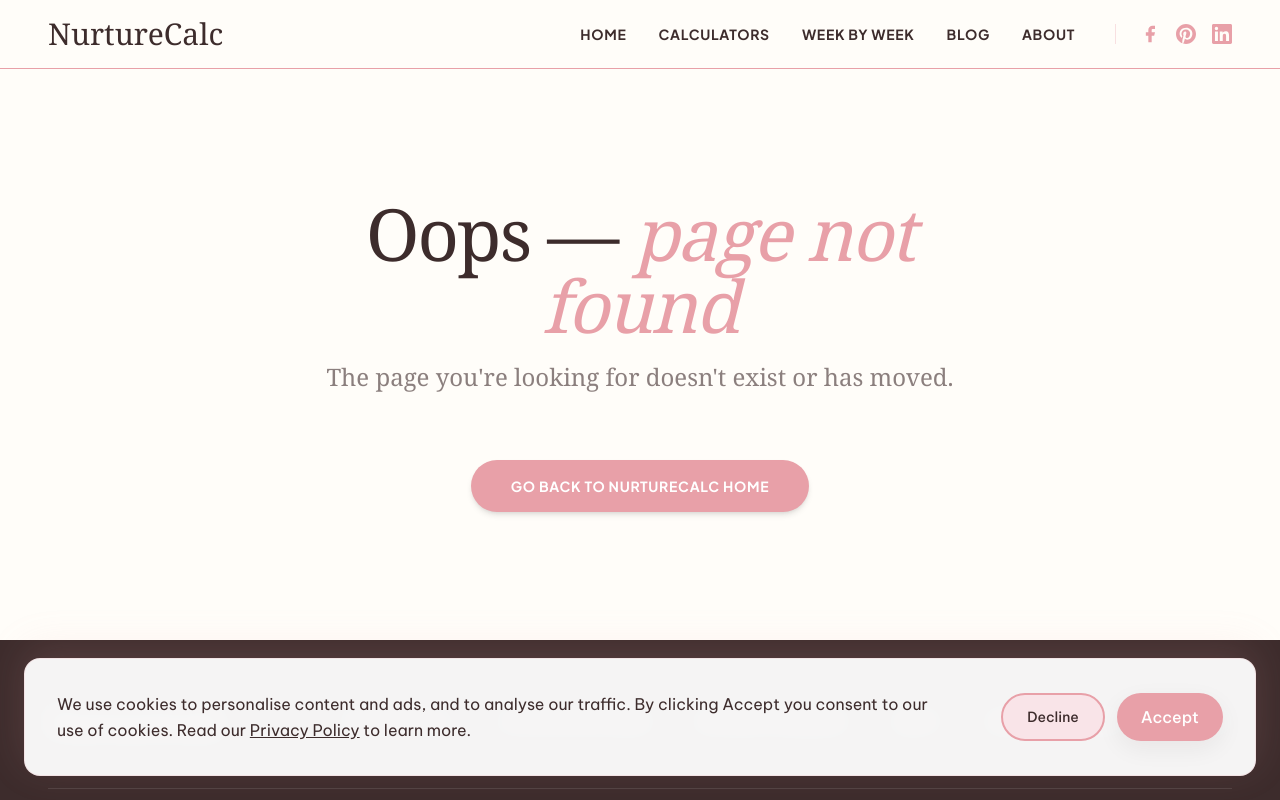
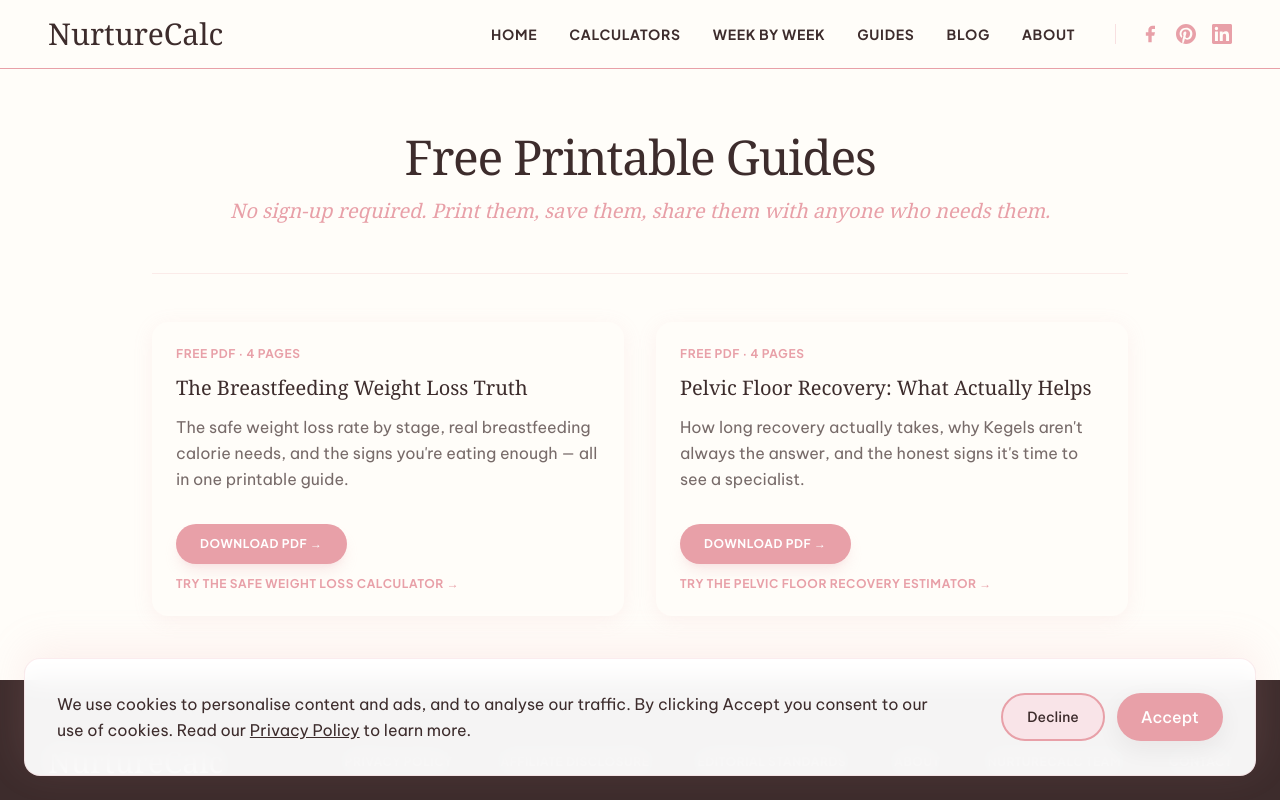
Before and after one commit to josefmomo214/NurtureCalc, a Next.js app: page /guides in a window 1280 px wide. Before the commit this address had no page. Shown: the top 800 px of the page. Built offline with nearby package versions, Linux system fonts and the light colour scheme.

Commit message:
Add guides hub page and wire into navigation

```diff
--- /dev/null
+++ b/src/app/guides/page.tsx
@@ -0,0 +1,95 @@
+import Header from "@/components/Header";
+import Footer from "@/components/Footer";
+import Link from "next/link";
+import { Metadata } from "next";
+import { guides } from "@/data/guides";
+
+export function generateMetadata(): Metadata {
+  const title = "Free Printable Guides — Postpartum Recovery Resources | NurtureCalc";
+  const description = "Free, printable postpartum guides — no sign-up required. Breastfeeding, weight loss, and pelvic floor recovery, backed by clinical guidelines.";
+
+  return {
+    title,
+    description,
+    alternates: {
+      canonical: "/guides",
+    },
+    openGraph: {
+      title,
+      description,
+      url: "https://nurturecalc.com/guides",
+      type: "website",
+    },
+  };
+}
+
+export default function GuidesHub() {
+  const breadcrumbJsonLd = {
+    "@context": "https://schema.org",
+    "@type": "BreadcrumbList",
+    "itemListElement": [
+      { "@type": "ListItem", "position": 1, "name": "Home", "item": "https://nurturecalc.com/" },
+      { "@type": "ListItem", "position": 2, "name": "Free Guides", "item": "https://nurturecalc.com/guides/" }
+    ]
+  };
+
+  return (
+    <div className="flex flex-col min-h-screen bg-[#FFFDF9]">
+      <script
+        type="application/ld+json"
+        dangerouslySetInnerHTML={{ __html: JSON.stringify(breadcrumbJsonLd) }}
+      />
+      <Header />
+
+      <main className="flex-1 max-w-5xl mx-auto w-full py-16 px-6">
+        <header className="space-y-4 text-center border-b border-[#E8A0A8]/20 pb-12 mb-12">
+          <h1 className="text-4xl md:text-5xl tracking-tight text-[#3D2C2C] font-serif">
+            Free Printable Guides
+          </h1>
+          <p className="text-[#E8A0A8] text-xl font-serif italic">
+            No sign-up required. Print them, save them, share them with anyone who needs them.
+          </p>
+        </header>
+
+        <div className="grid grid-cols-1 md:grid-cols-2 gap-8">
+          {guides.map((guide) => (
+            <div
+              key={guide.slug}
+              className="bg-[#FFFDF9] rounded-2xl p-6 shadow-[0_4px_20px_rgba(232,160,168,0.12)] hover:shadow-[0_10px_40px_rgba(232,160,168,0.3)] transition-shadow duration-300 flex flex-col"
+            >
+              <span className="font-label uppercase tracking-wider text-xs text-[#E8A0A8] font-bold mb-3">
+                Free PDF · {guide.pageCount} pages
+              </span>
+
+              <h2 className="font-serif text-xl text-[#3D2C2C] mb-3">
+                {guide.title}
+              </h2>
+
+              <p className="text-[#3D2C2C]/70 leading-relaxed mb-8 flex-1">
+                {guide.description}
+              </p>
+
+              <div className="flex flex-wrap items-center gap-x-6 gap-y-3">
+                <a
+                  href={`/guides/${guide.filename}`}
+                  download
+                  className="inline-block bg-[#E8A0A8] hover:bg-[#D58A92] text-white px-6 py-3 rounded-full font-label uppercase tracking-widest text-xs font-bold transition-all hover:scale-105 shadow-lg shadow-[#E8A0A8]/20"
+                >
+                  Download PDF →
+                </a>
+                <Link
+                  href={guide.relatedCalculatorUrl}
+                  className="font-label uppercase tracking-widest text-[#E8A0A8] hover:text-[#D58A92] font-bold text-xs transition-colors"
+                >
+                  Try the {guide.relatedCalculatorName} →
+                </Link>
+              </div>
+            </div>
+          ))}
+        </div>
+      </main>
+
+      <Footer />
+    </div>
+  );
+}
--- a/src/components/Footer.tsx
+++ b/src/components/Footer.tsx
@@ -47,6 +47,9 @@ export default function Footer() {
           <Link href="/postpartum-week-by-week/" className="font-label text-xs font-bold tracking-widest uppercase hover:text-[#E8A0A8] transition-colors">
             Week by Week
           </Link>
+          <Link href="/guides/" className="font-label text-xs font-bold tracking-widest uppercase hover:text-[#E8A0A8] transition-colors">
+            Guides
+          </Link>
           {BLOG_CATEGORY_LINKS.map((item) => (
             <Link
               key={item.label}
--- a/src/components/Header.tsx
+++ b/src/components/Header.tsx
@@ -26,6 +26,7 @@ export default function Header() {
           <Link href="/" className="hover:text-[#E8A0A8] transition-colors">HOME</Link>
           <Link href="/#calculators" className="hover:text-[#E8A0A8] transition-colors">CALCULATORS</Link>
           <Link href="/postpartum-week-by-week/" className="hover:text-[#E8A0A8] transition-colors">WEEK BY WEEK</Link>
+          <Link href="/guides/" className="hover:text-[#E8A0A8] transition-colors">GUIDES</Link>
           <div className="relative group">
             <Link href="/blog/" className="hover:text-[#E8A0A8] transition-colors">BLOG</Link>
             <div className="absolute top-full left-1/2 -translate-x-1/2 hidden group-hover:block group-focus-within:block z-10">
@@ -87,6 +88,7 @@ export default function Header() {
             { name: "Pelvic Floor", href: "/pelvic-floor" },
             { name: "Baby Weight", href: "/baby-weight" },
             { name: "Week by Week", href: "/postpartum-week-by-week/" },
+            { name: "Guides", href: "/guides/" },
           ].map((link) => (
             <Link
               key={link.name}
--- /dev/null
+++ b/src/data/guides.ts
@@ -0,0 +1,30 @@
+export interface Guide {
+  slug: string
+  title: string
+  filename: string
+  description: string
+  pageCount: number
+  relatedCalculatorUrl: string
+  relatedCalculatorName: string
+}
+
+export const guides: Guide[] = [
+  {
+    slug: "breastfeeding-weight-loss-truth",
+    title: "The Breastfeeding Weight Loss Truth",
+    filename: "breastfeeding-weight-loss-truth.pdf",
+    description: "The safe weight loss rate by stage, real breastfeeding calorie needs, and the signs you're eating enough — all in one printable guide.",
+    pageCount: 4,
+    relatedCalculatorUrl: "/safe-weight-loss/",
+    relatedCalculatorName: "Safe Weight Loss Calculator"
+  },
+  {
+    slug: "pelvic-floor-recovery-guide",
+    title: "Pelvic Floor Recovery: What Actually Helps",
+    filename: "pelvic-floor-recovery-guide.pdf",
+    description: "How long recovery actually takes, why Kegels aren't always the answer, and the honest signs it's time to see a specialist.",
+    pageCount: 4,
+    relatedCalculatorUrl: "/pelvic-floor-recovery/",
+    relatedCalculatorName: "Pelvic Floor Recovery Estimator"
+  }
+]
```
Also changed, not shown: 1 other file (tests, documents, lock files or other folders).
